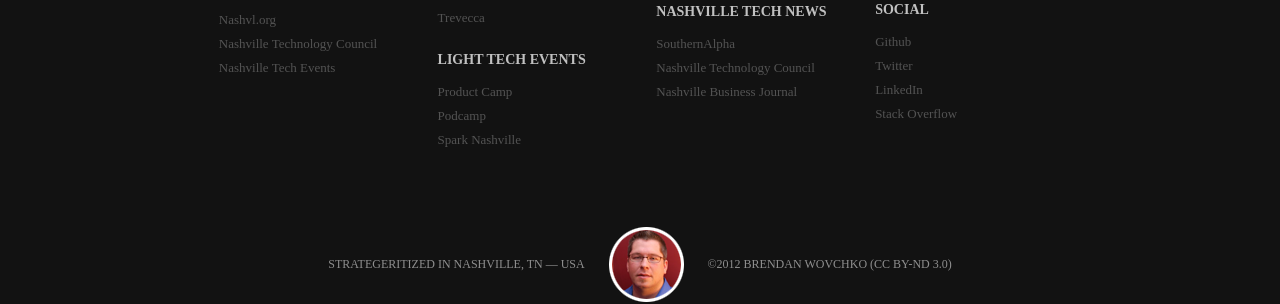
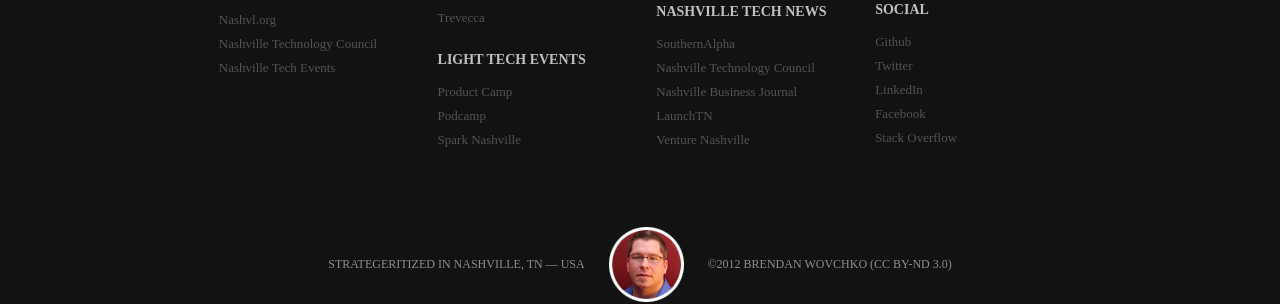
Before and after one commit to wovchko/inklings, a Jekyll site: the page built from index.html, in a window 1280 px wide. Shown: the part 1946-2250 px from the top of the page. Built offline with Jekyll 4.4.1, drawn with Linux system fonts in a browser that asks for light colours; Markdown is read by kramdown in place of the engine named in the settings; the list of posts is cut into pages by our own code.

```diff
--- a/_layouts/default.html
+++ b/_layouts/default.html
@@ -121,6 +121,8 @@
           <p><a href="http://southernalpha.com" target="_blank">SouthernAlpha</a></p>
           <p><a href="http://www.technologycouncil.com/communicate/" target="_blank">Nashville Technology Council</a></p>
           <p><a href="http://www.bizjournals.com/nashville/industry-news/technology/" target="_blank">Nashville Business Journal</a></p>
+          <p><a href="http://launchtn.org/newsroom/" target="_blank">LaunchTN</a></p>
+          <p><a href="http://www.venturenashville.com" target="_blank">Venture Nashville</a></p>
         </div>
         <div class="span2">
           <h6>Powered by</h6>
@@ -144,6 +146,7 @@
           <p><a href="http://github.com/wovchko" target="_blank">Github</a></p>
           <p><a href="http://twitter.com/wovchko" target="_blank">Twitter</a></p>
           <p><a href="http://linkedin.com/in/wovchko" target="_blank">LinkedIn</a></p>
+          <p><a href="http://facebook.com/wovchko" target="_blank">Facebook</a></p>
           <p><a href="http://stackoverflow.com/users/1678201/wovchko" target="_blank">Stack Overflow</a></p>
         </div>
         <div class="span2"></div>
```
